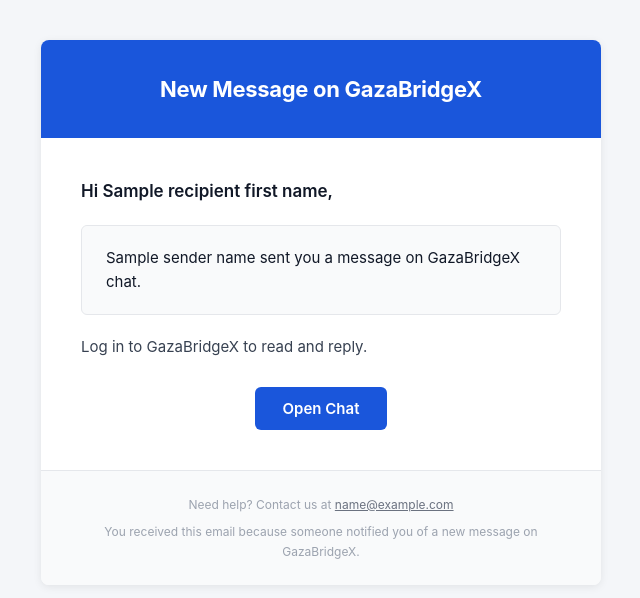
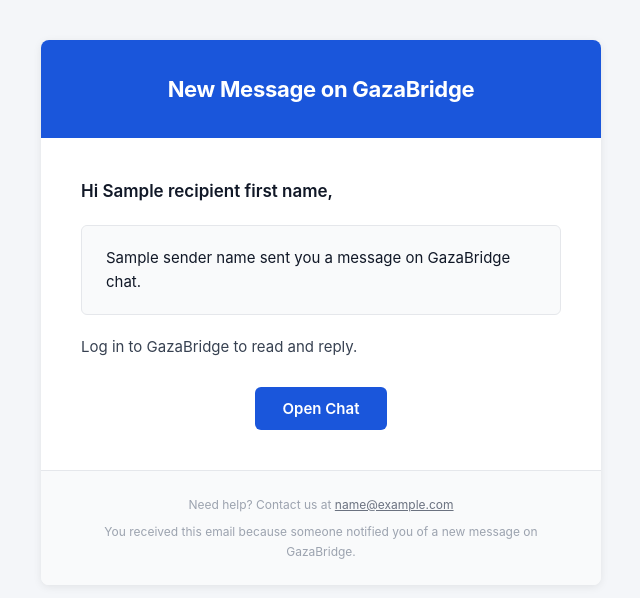
Before and after one commit to SanaAdeelKhan/GazaBridgeX, a Django app: template backend/chat/templates/chat/message_notify_email.html in a window 1280 px wide. Shown: the top 598 px of the page, without its empty margins (319-959 px from the left). Run offline with Django 5.2, Linux system fonts and the light colour scheme; the template is opened without the code that fills it: most values are stand-ins (such as "Sample title", 1, 10 or a date in 2020); parts of the project's set-up code (start-up, migrations or seed data) failed here and were passed over.

Commit message:
Fix chat notification email: correct branding and use production frontend URL

```diff
--- a/backend/chat/tasks.py
+++ b/backend/chat/tasks.py
@@ -32,6 +32,6 @@
     return send_brevo_email(
         to_email=recipient_email,
         to_name=recipient_first_name,
-        subject=f"{sender_name} sent you a message on GazaBridgeX",
+        subject=f"{sender_name} sent you a message on GazaBridge",
         html_content=html_body,
     )
--- a/backend/chat/templates/chat/message_notify_email.html
+++ b/backend/chat/templates/chat/message_notify_email.html
@@ -115,17 +115,17 @@
         <div class="container">
 
             <div class="header">
-                <h1>New Message on GazaBridgeX</h1>
+                <h1>New Message on GazaBridge</h1>
             </div>
 
             <div class="body">
                 <p class="greeting">Hi {{ recipient_first_name }},</p>
 
                 <div class="message-box">
-                    {{ sender_name }} sent you a message on GazaBridgeX chat.
+                    {{ sender_name }} sent you a message on GazaBridge chat.
                 </div>
 
-                <p>Log in to GazaBridgeX to read and reply.</p>
+                <p>Log in to GazaBridge to read and reply.</p>
 
                 <div class="cta">
                     <a href="{{ chat_url }}">Open Chat</a>
@@ -138,7 +138,7 @@
                     <a href="mailto:{{ support_email }}">{{ support_email }}</a>
                 </p>
                 <p style="margin-top: 8px;">
-                    You received this email because someone notified you of a new message on GazaBridgeX.
+                    You received this email because someone notified you of a new message on GazaBridge.
                 </p>
             </div>
 
```
